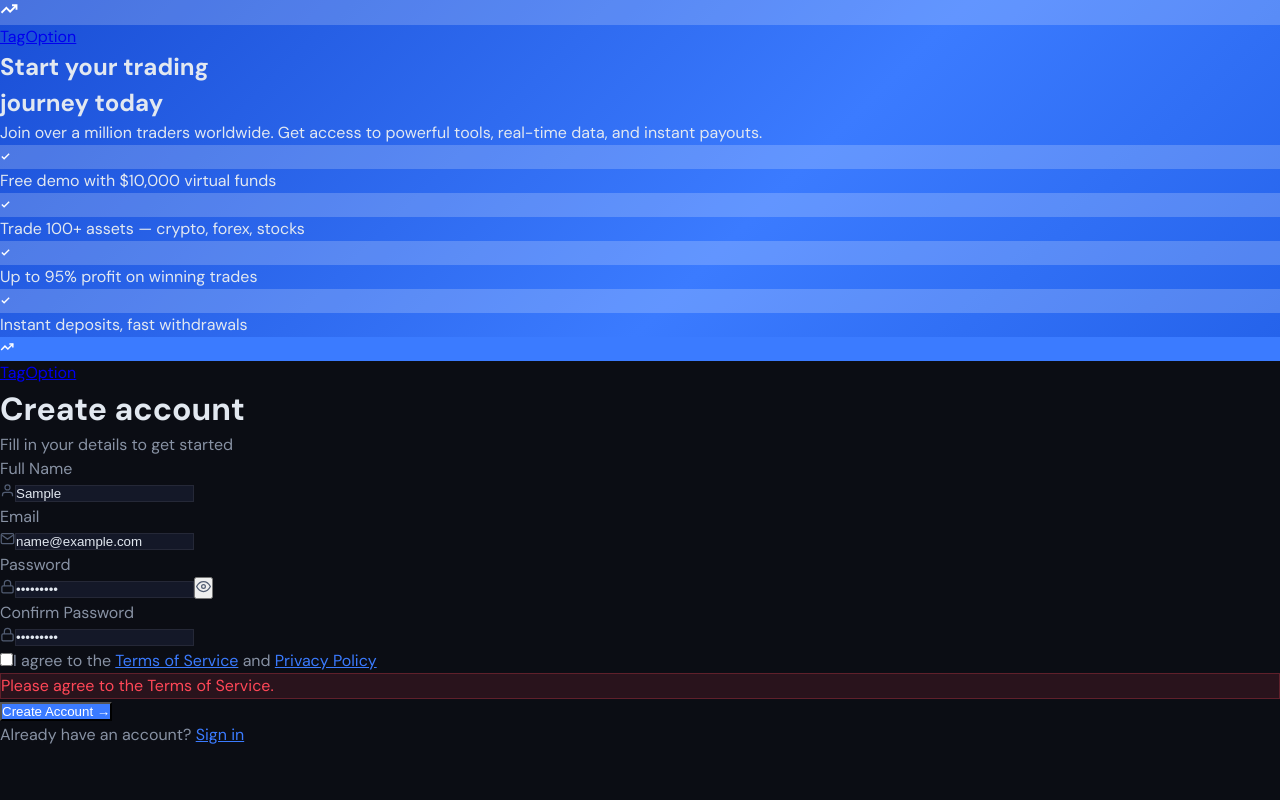
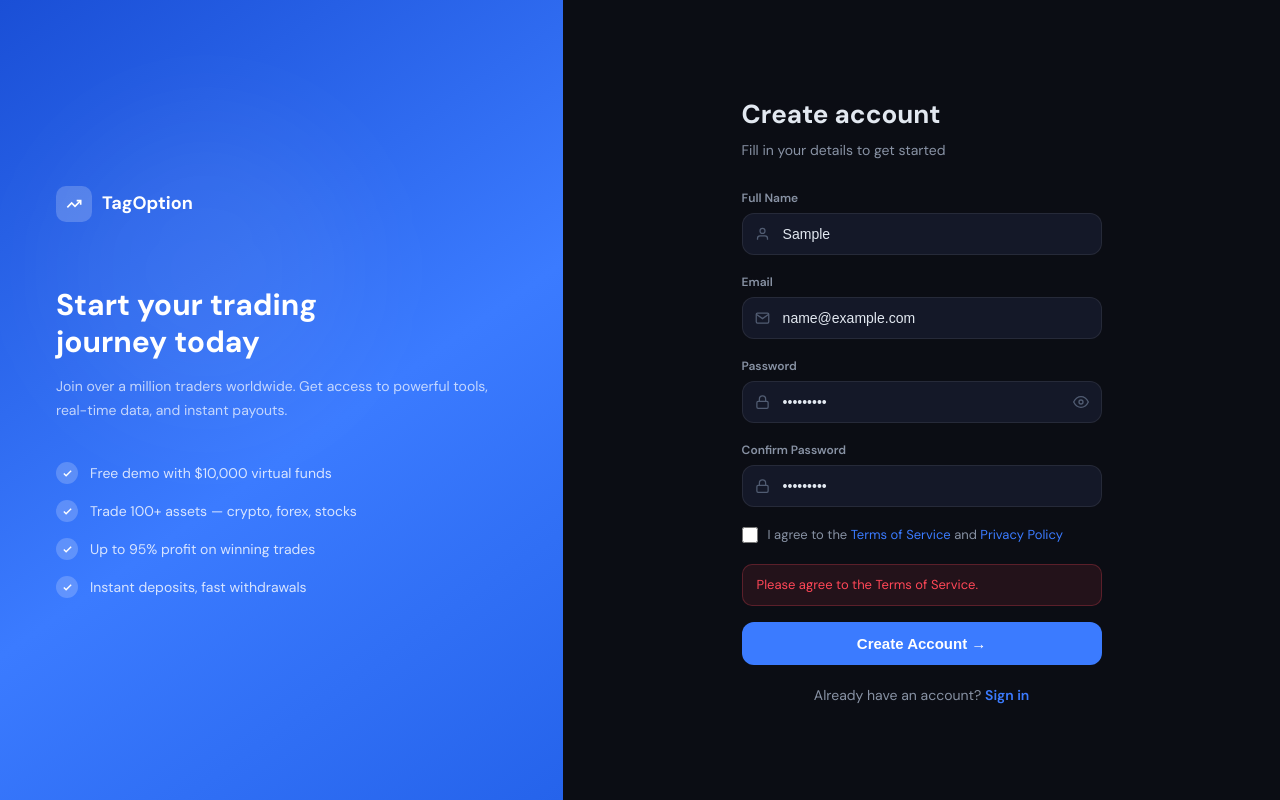
Before and after one commit to Techtoxic/tagoption, a Next.js app: page /register in a window 1280 px wide. Both pictures are taken after typing "Sample", "name@example.com", "Sample123", "Sample123" into the empty fields and a click on the button "Create Account →". Built offline with nearby package versions, Linux system fonts and the light colour scheme.

Commit message:
Fix register & login: pure inline styles, no Tailwind, proper split layout

```diff
--- a/src/app/register/page.js
+++ b/src/app/register/page.js
@@ -10,159 +10,243 @@ export default function RegisterPage() {
   const [showPass, setShowPass] = useState(false)
   const [loading, setLoading] = useState(false)
   const [error, setError] = useState('')
+  const [focusField, setFocusField] = useState('')
 
   const handleSubmit = async () => {
     if (!form.name || !form.email || !form.password) { setError('Please fill in all fields.'); return }
     if (form.password !== form.confirm) { setError('Passwords do not match.'); return }
     if (form.password.length < 6) { setError('Password must be at least 6 characters.'); return }
     if (!agreed) { setError('Please agree to the Terms of Service.'); return }
-    setError('')
-    setLoading(true)
+    setError(''); setLoading(true)
     await new Promise(r => setTimeout(r, 900))
     localStorage.setItem('tagoption_user', JSON.stringify({ name: form.name, email: form.email }))
     router.push('/dashboard')
   }
 
+  const inputStyle = (name) => ({
+    width: '100%',
+    padding: '12px 14px 12px 40px',
+    borderRadius: 12,
+    background: '#141828',
+    border: `1.5px solid ${focusField === name ? '#3b7bff' : 'rgba(255,255,255,0.08)'}`,
+    color: '#e2e8f0',
+    fontSize: 14,
+    outline: 'none',
+    boxSizing: 'border-box',
+    transition: 'border-color 0.2s',
+  })
+
+  const iconStyle = {
+    position: 'absolute',
+    left: 13,
+    top: '50%',
+    transform: 'translateY(-50%)',
+    color: '#515c72',
+    pointerEvents: 'none',
+    display: 'flex',
+  }
+
+  const labelStyle = {
+    display: 'block',
+    fontSize: 12,
+    fontWeight: 600,
+    color: '#8892a4',
+    marginBottom: 6,
+  }
+
   return (
-    <div className="min-h-screen flex" style={{ background: 'var(--bg-primary)' }}>
-      {/* Left panel */}
-      <div className="hidden md:flex flex-col justify-center px-12 py-16 w-[46%] relative overflow-hidden" style={{ background: 'linear-gradient(135deg, #1a4fd6 0%, #3b7bff 60%, #2563eb 100%)' }}>
-        <div className="absolute inset-0 pointer-events-none" style={{ background: 'radial-gradient(ellipse 70% 60% at 30% 40%, rgba(255,255,255,0.08), transparent)' }} />
-        <Link href="/" className="flex items-center gap-2.5 mb-16 relative">
-          <div className="w-9 h-9 rounded-xl flex items-center justify-center" style={{ background: 'rgba(255,255,255,0.2)' }}>
-            <svg width="18" height="18" viewBox="0 0 24 24" fill="none" stroke="white" strokeWidth="2.5"><polyline points="22 7 13.5 15.5 8.5 10.5 2 17"/><polyline points="16 7 22 7 22 13"/></svg>
+    <div style={{ minHeight: '100vh', display: 'flex', background: '#0b0d14' }}>
+
+      {/* LEFT — blue panel */}
+      <div style={{
+        width: '44%',
+        minHeight: '100vh',
+        background: 'linear-gradient(145deg, #1a4fd6 0%, #3b7bff 55%, #2563eb 100%)',
+        display: 'flex',
+        flexDirection: 'column',
+        justifyContent: 'center',
+        padding: '60px 56px',
+        position: 'relative',
+        overflow: 'hidden',
+        flexShrink: 0,
+      }}>
+        {/* glow blob */}
+        <div style={{ position: 'absolute', top: '15%', left: '10%', width: 300, height: 300, borderRadius: '50%', background: 'rgba(255,255,255,0.06)', pointerEvents: 'none', filter: 'blur(60px)' }} />
+
+        {/* Logo */}
+        <Link href="/" style={{ display: 'flex', alignItems: 'center', gap: 10, textDecoration: 'none', marginBottom: 64 }}>
+          <div style={{ width: 36, height: 36, borderRadius: 10, background: 'rgba(255,255,255,0.2)', display: 'flex', alignItems: 'center', justifyContent: 'center' }}>
+            <svg width="16" height="16" viewBox="0 0 24 24" fill="none" stroke="white" strokeWidth="2.5"><polyline points="22 7 13.5 15.5 8.5 10.5 2 17"/><polyline points="16 7 22 7 22 13"/></svg>
           </div>
-          <span className="font-bold text-xl text-white">TagOption</span>
+          <span style={{ fontWeight: 700, fontSize: 18, color: '#fff' }}>TagOption</span>
         </Link>
-        <div className="relative">
-          <h2 className="text-3xl font-bold text-white mb-4">Start your trading<br />journey today</h2>
-          <p className="text-blue-100 mb-10 leading-relaxed">Join over a million traders worldwide. Get access to powerful tools, real-time data, and instant payouts.</p>
-          <div className="space-y-3.5">
+
+        <h2 style={{ fontSize: 30, fontWeight: 700, color: '#fff', marginBottom: 14, lineHeight: 1.25 }}>Start your trading<br />journey today</h2>
+        <p style={{ fontSize: 14, color: 'rgba(255,255,255,0.7)', marginBottom: 40, lineHeight: 1.7 }}>
+          Join over a million traders worldwide. Get access to powerful tools, real-time data, and instant payouts.
+        </p>
+
         {[
           'Free demo with $10,000 virtual funds',
           'Trade 100+ assets — crypto, forex, stocks',
           'Up to 95% profit on winning trades',
           'Instant deposits, fast withdrawals',
         ].map(item => (
-              <div key={item} className="flex items-center gap-3">
-                <div className="w-5 h-5 rounded-full flex items-center justify-center shrink-0" style={{ background: 'rgba(255,255,255,0.2)' }}>
+          <div key={item} style={{ display: 'flex', alignItems: 'center', gap: 12, marginBottom: 16 }}>
+            <div style={{ width: 22, height: 22, borderRadius: '50%', background: 'rgba(255,255,255,0.2)', display: 'flex', alignItems: 'center', justifyContent: 'center', flexShrink: 0 }}>
               <svg width="11" height="11" viewBox="0 0 24 24" fill="none" stroke="white" strokeWidth="3"><polyline points="20 6 9 17 4 12"/></svg>
             </div>
-                <span className="text-sm text-blue-100">{item}</span>
+            <span style={{ fontSize: 14, color: 'rgba(255,255,255,0.8)' }}>{item}</span>
           </div>
         ))}
       </div>
-        </div>
-      </div>
 
-      {/* Right panel */}
-      <div className="flex-1 flex flex-col items-center justify-center px-6 py-12">
-        <div className="w-full max-w-sm">
-          <Link href="/" className="flex md:hidden items-center gap-2 mb-8 justify-center">
-            <div className="w-8 h-8 rounded-lg flex items-center justify-center" style={{ background: 'var(--blue)' }}>
-              <svg width="14" height="14" viewBox="0 0 24 24" fill="none" stroke="white" strokeWidth="2.5"><polyline points="22 7 13.5 15.5 8.5 10.5 2 17"/><polyline points="16 7 22 7 22 13"/></svg>
-            </div>
-            <span className="font-bold text-lg">TagOption</span>
-          </Link>
+      {/* RIGHT — form */}
+      <div style={{ flex: 1, display: 'flex', flexDirection: 'column', alignItems: 'center', justifyContent: 'center', padding: '48px 32px', overflowY: 'auto' }}>
+        <div style={{ width: '100%', maxWidth: 360 }}>
 
-          <h1 className="text-2xl font-bold mb-1">Create account</h1>
-          <p className="text-sm mb-8" style={{ color: 'var(--text-secondary)' }}>Fill in your details to get started</p>
+          <h1 style={{ fontSize: 26, fontWeight: 700, marginBottom: 6, color: '#e2e8f0' }}>Create account</h1>
+          <p style={{ fontSize: 14, color: '#8892a4', marginBottom: 28 }}>Fill in your details to get started</p>
 
-          <div className="space-y-4">
-            {/* Name */}
-            <div>
-              <label className="block text-xs font-medium mb-1.5" style={{ color: 'var(--text-secondary)' }}>Full Name</label>
-              <div className="relative">
-                <svg className="absolute left-3 top-1/2 -translate-y-1/2" width="15" height="15" viewBox="0 0 24 24" fill="none" stroke="currentColor" strokeWidth="2" style={{ color: 'var(--text-muted)' }}><path d="M20 21v-2a4 4 0 00-4-4H8a4 4 0 00-4 4v2"/><circle cx="12" cy="7" r="4"/></svg>
-                <input value={form.name} onChange={e => setForm(f => ({ ...f, name: e.target.value }))}
-                  placeholder="John Doe" type="text"
-                  className="w-full pl-10 pr-4 py-3 rounded-xl text-sm outline-none transition-all"
-                  style={{ background: 'var(--bg-card)', border: '1px solid var(--border)', color: 'var(--text-primary)' }}
-                  onFocus={e => e.target.style.borderColor = 'var(--blue)'}
-                  onBlur={e => e.target.style.borderColor = 'var(--border)'}
+          {/* Full Name */}
+          <div style={{ marginBottom: 18 }}>
+            <label style={labelStyle}>Full Name</label>
+            <div style={{ position: 'relative' }}>
+              <span style={iconStyle}>
+                <svg width="15" height="15" viewBox="0 0 24 24" fill="none" stroke="currentColor" strokeWidth="2"><path d="M20 21v-2a4 4 0 00-4-4H8a4 4 0 00-4 4v2"/><circle cx="12" cy="7" r="4"/></svg>
+              </span>
+              <input
+                type="text"
+                placeholder="John Doe"
+                value={form.name}
+                onChange={e => setForm(f => ({ ...f, name: e.target.value }))}
+                onFocus={() => setFocusField('name')}
+                onBlur={() => setFocusField('')}
+                style={inputStyle('name')}
               />
             </div>
           </div>
 
           {/* Email */}
-            <div>
-              <label className="block text-xs font-medium mb-1.5" style={{ color: 'var(--text-secondary)' }}>Email</label>
-              <div className="relative">
-                <svg className="absolute left-3 top-1/2 -translate-y-1/2" width="15" height="15" viewBox="0 0 24 24" fill="none" stroke="currentColor" strokeWidth="2" style={{ color: 'var(--text-muted)' }}><path d="M4 4h16c1.1 0 2 .9 2 2v12c0 1.1-.9 2-2 2H4c-1.1 0-2-.9-2-2V6c0-1.1.9-2 2-2z"/><polyline points="22,6 12,13 2,6"/></svg>
-                <input value={form.email} onChange={e => setForm(f => ({ ...f, email: e.target.value }))}
-                  placeholder="you@example.com" type="email"
-                  className="w-full pl-10 pr-4 py-3 rounded-xl text-sm outline-none transition-all"
-                  style={{ background: 'var(--bg-card)', border: '1px solid var(--border)', color: 'var(--text-primary)' }}
-                  onFocus={e => e.target.style.borderColor = 'var(--blue)'}
-                  onBlur={e => e.target.style.borderColor = 'var(--border)'}
+          <div style={{ marginBottom: 18 }}>
+            <label style={labelStyle}>Email</label>
+            <div style={{ position: 'relative' }}>
+              <span style={iconStyle}>
+                <svg width="15" height="15" viewBox="0 0 24 24" fill="none" stroke="currentColor" strokeWidth="2"><path d="M4 4h16c1.1 0 2 .9 2 2v12c0 1.1-.9 2-2 2H4c-1.1 0-2-.9-2-2V6c0-1.1.9-2 2-2z"/><polyline points="22,6 12,13 2,6"/></svg>
+              </span>
+              <input
+                type="email"
+                placeholder="you@example.com"
+                value={form.email}
+                onChange={e => setForm(f => ({ ...f, email: e.target.value }))}
+                onFocus={() => setFocusField('email')}
+                onBlur={() => setFocusField('')}
+                style={inputStyle('email')}
               />
             </div>
           </div>
 
           {/* Password */}
-            <div>
-              <label className="block text-xs font-medium mb-1.5" style={{ color: 'var(--text-secondary)' }}>Password</label>
-              <div className="relative">
-                <svg className="absolute left-3 top-1/2 -translate-y-1/2" width="15" height="15" viewBox="0 0 24 24" fill="none" stroke="currentColor" strokeWidth="2" style={{ color: 'var(--text-muted)' }}><rect x="3" y="11" width="18" height="11" rx="2"/><path d="M7 11V7a5 5 0 0110 0v4"/></svg>
-                <input value={form.password} onChange={e => setForm(f => ({ ...f, password: e.target.value }))}
-                  placeholder="Min 6 characters" type={showPass ? 'text' : 'password'}
-                  className="w-full pl-10 pr-10 py-3 rounded-xl text-sm outline-none transition-all"
-                  style={{ background: 'var(--bg-card)', border: '1px solid var(--border)', color: 'var(--text-primary)' }}
-                  onFocus={e => e.target.style.borderColor = 'var(--blue)'}
-                  onBlur={e => e.target.style.borderColor = 'var(--border)'}
+          <div style={{ marginBottom: 18 }}>
+            <label style={labelStyle}>Password</label>
+            <div style={{ position: 'relative' }}>
+              <span style={iconStyle}>
+                <svg width="15" height="15" viewBox="0 0 24 24" fill="none" stroke="currentColor" strokeWidth="2"><rect x="3" y="11" width="18" height="11" rx="2"/><path d="M7 11V7a5 5 0 0110 0v4"/></svg>
+              </span>
+              <input
+                type={showPass ? 'text' : 'password'}
+                placeholder="Min 6 characters"
+                value={form.password}
+                onChange={e => setForm(f => ({ ...f, password: e.target.value }))}
+                onFocus={() => setFocusField('password')}
+                onBlur={() => setFocusField('')}
+                style={{ ...inputStyle('password'), paddingRight: 44 }}
               />
-                <button onClick={() => setShowPass(s => !s)} className="absolute right-3 top-1/2 -translate-y-1/2" style={{ color: 'var(--text-muted)' }}>
+              <button
+                onClick={() => setShowPass(s => !s)}
+                style={{ position: 'absolute', right: 13, top: '50%', transform: 'translateY(-50%)', background: 'none', border: 'none', cursor: 'pointer', color: '#515c72', display: 'flex', padding: 0 }}
+              >
                 {showPass
-                    ? <svg width="15" height="15" viewBox="0 0 24 24" fill="none" stroke="currentColor" strokeWidth="2"><path d="M17.94 17.94A10.07 10.07 0 0112 20c-7 0-11-8-11-8a18.45 18.45 0 015.06-5.94M9.9 4.24A9.12 9.12 0 0112 4c7 0 11 8 11 8a18.5 18.5 0 01-2.16 3.19m-6.72-1.07a3 3 0 11-4.24-4.24"/><line x1="1" y1="1" x2="23" y2="23"/></svg>
-                    : <svg width="15" height="15" viewBox="0 0 24 24" fill="none" stroke="currentColor" strokeWidth="2"><path d="M1 12s4-8 11-8 11 8 11 8-4 8-11 8-11-8-11-8z"/><circle cx="12" cy="12" r="3"/></svg>
+                  ? <svg width="16" height="16" viewBox="0 0 24 24" fill="none" stroke="currentColor" strokeWidth="2"><path d="M17.94 17.94A10.07 10.07 0 0112 20c-7 0-11-8-11-8a18.45 18.45 0 015.06-5.94M9.9 4.24A9.12 9.12 0 0112 4c7 0 11 8 11 8a18.5 18.5 0 01-2.16 3.19m-6.72-1.07a3 3 0 11-4.24-4.24"/><line x1="1" y1="1" x2="23" y2="23"/></svg>
+                  : <svg width="16" height="16" viewBox="0 0 24 24" fill="none" stroke="currentColor" strokeWidth="2"><path d="M1 12s4-8 11-8 11 8 11 8-4 8-11 8-11-8-11-8z"/><circle cx="12" cy="12" r="3"/></svg>
                 }
               </button>
             </div>
           </div>
 
           {/* Confirm Password */}
-            <div>
-              <label className="block text-xs font-medium mb-1.5" style={{ color: 'var(--text-secondary)' }}>Confirm Password</label>
-              <div className="relative">
-                <svg className="absolute left-3 top-1/2 -translate-y-1/2" width="15" height="15" viewBox="0 0 24 24" fill="none" stroke="currentColor" strokeWidth="2" style={{ color: 'var(--text-muted)' }}><rect x="3" y="11" width="18" height="11" rx="2"/><path d="M7 11V7a5 5 0 0110 0v4"/></svg>
-                <input value={form.confirm} onChange={e => setForm(f => ({ ...f, confirm: e.target.value }))}
-                  placeholder="Repeat your password" type="password"
-                  className="w-full pl-10 pr-4 py-3 rounded-xl text-sm outline-none transition-all"
-                  style={{ background: 'var(--bg-card)', border: '1px solid var(--border)', color: 'var(--text-primary)' }}
-                  onFocus={e => e.target.style.borderColor = 'var(--blue)'}
-                  onBlur={e => e.target.style.borderColor = 'var(--border)'}
+          <div style={{ marginBottom: 18 }}>
+            <label style={labelStyle}>Confirm Password</label>
+            <div style={{ position: 'relative' }}>
+              <span style={iconStyle}>
+                <svg width="15" height="15" viewBox="0 0 24 24" fill="none" stroke="currentColor" strokeWidth="2"><rect x="3" y="11" width="18" height="11" rx="2"/><path d="M7 11V7a5 5 0 0110 0v4"/></svg>
+              </span>
+              <input
+                type="password"
+                placeholder="Repeat your password"
+                value={form.confirm}
+                onChange={e => setForm(f => ({ ...f, confirm: e.target.value }))}
+                onFocus={() => setFocusField('confirm')}
+                onBlur={() => setFocusField('')}
+                onKeyDown={e => e.key === 'Enter' && handleSubmit()}
+                style={inputStyle('confirm')}
               />
             </div>
           </div>
 
-            {/* Terms */}
-            <div className="flex items-start gap-3">
-              <input type="checkbox" id="terms" checked={agreed} onChange={e => setAgreed(e.target.checked)}
-                className="mt-0.5 w-4 h-4 rounded cursor-pointer" style={{ accentColor: 'var(--blue)' }}
+          {/* Terms checkbox */}
+          <div style={{ display: 'flex', alignItems: 'flex-start', gap: 10, marginBottom: 20 }}>
+            <input
+              type="checkbox"
+              id="terms"
+              checked={agreed}
+              onChange={e => setAgreed(e.target.checked)}
+              style={{ width: 16, height: 16, marginTop: 2, accentColor: '#3b7bff', cursor: 'pointer', flexShrink: 0 }}
             />
-              <label htmlFor="terms" className="text-sm cursor-pointer" style={{ color: 'var(--text-secondary)' }}>
+            <label htmlFor="terms" style={{ fontSize: 13, color: '#8892a4', cursor: 'pointer', lineHeight: 1.5 }}>
               I agree to the{' '}
-                <a href="#" className="hover:underline" style={{ color: 'var(--blue)' }}>Terms of Service</a>
+              <a href="#" style={{ color: '#3b7bff', textDecoration: 'none' }}>Terms of Service</a>
               {' '}and{' '}
-                <a href="#" className="hover:underline" style={{ color: 'var(--blue)' }}>Privacy Policy</a>
+              <a href="#" style={{ color: '#3b7bff', textDecoration: 'none' }}>Privacy Policy</a>
             </label>
           </div>
 
-            {error && <div className="text-sm px-3 py-2 rounded-lg" style={{ background: 'rgba(255,71,87,0.12)', color: 'var(--red)', border: '1px solid rgba(255,71,87,0.25)' }}>{error}</div>}
+          {/* Error */}
+          {error && (
+            <div style={{ marginBottom: 16, padding: '10px 14px', borderRadius: 10, background: 'rgba(255,71,87,0.1)', border: '1px solid rgba(255,71,87,0.25)', color: '#ff4757', fontSize: 13 }}>
+              {error}
+            </div>
+          )}
 
-            <button onClick={handleSubmit} disabled={loading}
-              className="w-full py-3.5 rounded-xl font-semibold text-sm transition-all hover:opacity-90 flex items-center justify-center gap-2"
-              style={{ background: 'var(--blue)', color: '#fff', opacity: loading ? 0.7 : 1 }}>
-              {loading ? (
-                <><svg className="animate-spin" width="16" height="16" viewBox="0 0 24 24" fill="none" stroke="currentColor" strokeWidth="2"><path d="M21 12a9 9 0 11-18 0 9 9 0 0118 0z" strokeOpacity="0.25"/><path d="M21 12a9 9 0 00-9-9"/></svg>Creating account...</>
-              ) : 'Create Account →'}
+          {/* Submit */}
+          <button
+            onClick={handleSubmit}
+            disabled={loading}
+            style={{
+              width: '100%',
+              padding: '13px',
+              borderRadius: 12,
+              background: '#3b7bff',
+              color: '#fff',
+              fontWeight: 600,
+              fontSize: 15,
+              border: 'none',
+              cursor: loading ? 'not-allowed' : 'pointer',
+              opacity: loading ? 0.75 : 1,
+              display: 'flex',
+              alignItems: 'center',
+              justifyContent: 'center',
+              gap: 8,
+              marginBottom: 20,
+            }}
+          >
+            {loading ? 'Creating account...' : 'Create Account →'}
           </button>
 
-            <p className="text-center text-sm" style={{ color: 'var(--text-secondary)' }}>
+          <p style={{ textAlign: 'center', fontSize: 14, color: '#8892a4' }}>
             Already have an account?{' '}
-              <Link href="/login" className="font-semibold hover:underline" style={{ color: 'var(--blue)' }}>Sign in</Link>
+            <Link href="/login" style={{ color: '#3b7bff', fontWeight: 600, textDecoration: 'none' }}>Sign in</Link>
           </p>
-          </div>
         </div>
       </div>
     </div>
```
Also changed, not shown: src/app/login/page.js (+136 -69 lines). Lines whose indentation alone changed are shown as unchanged.
